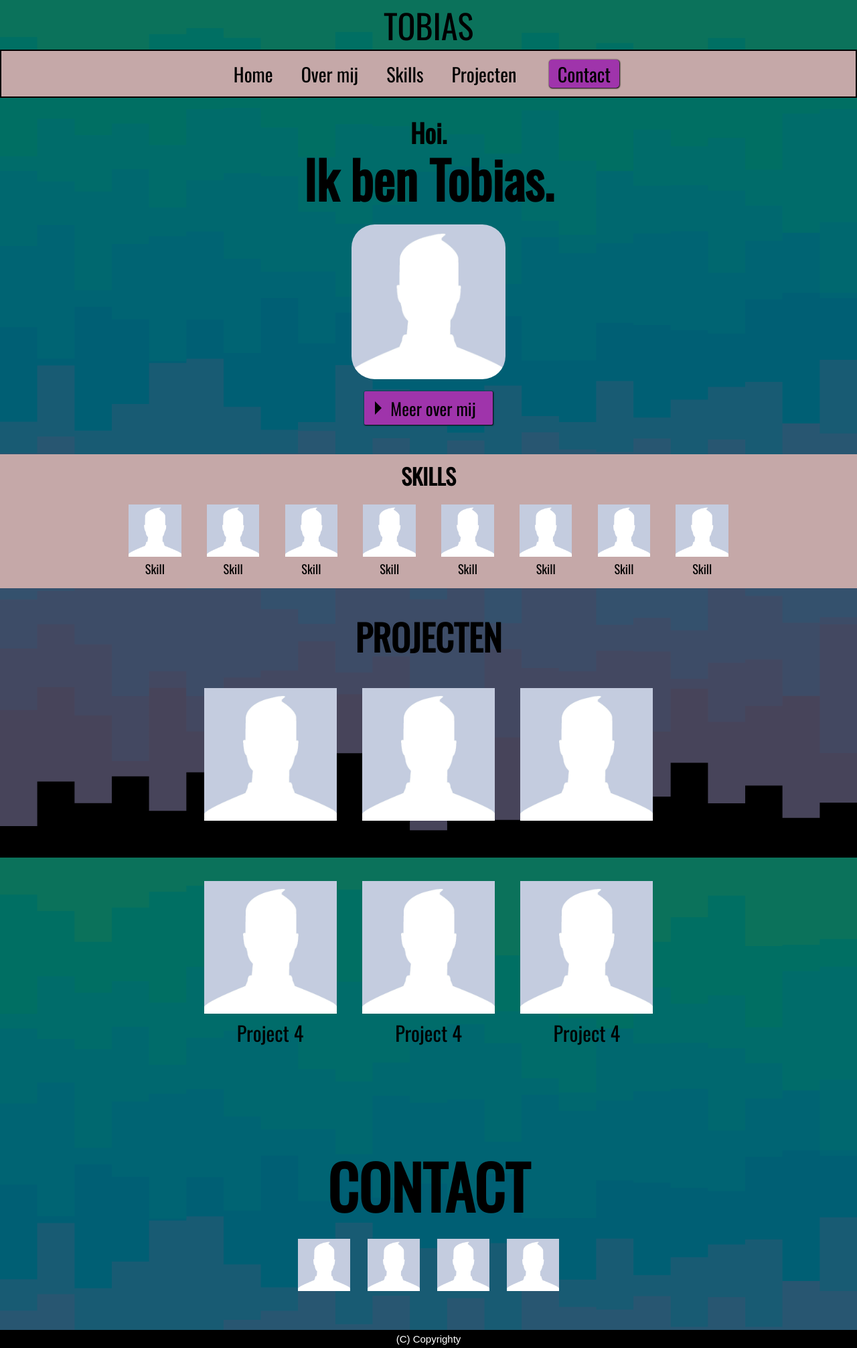
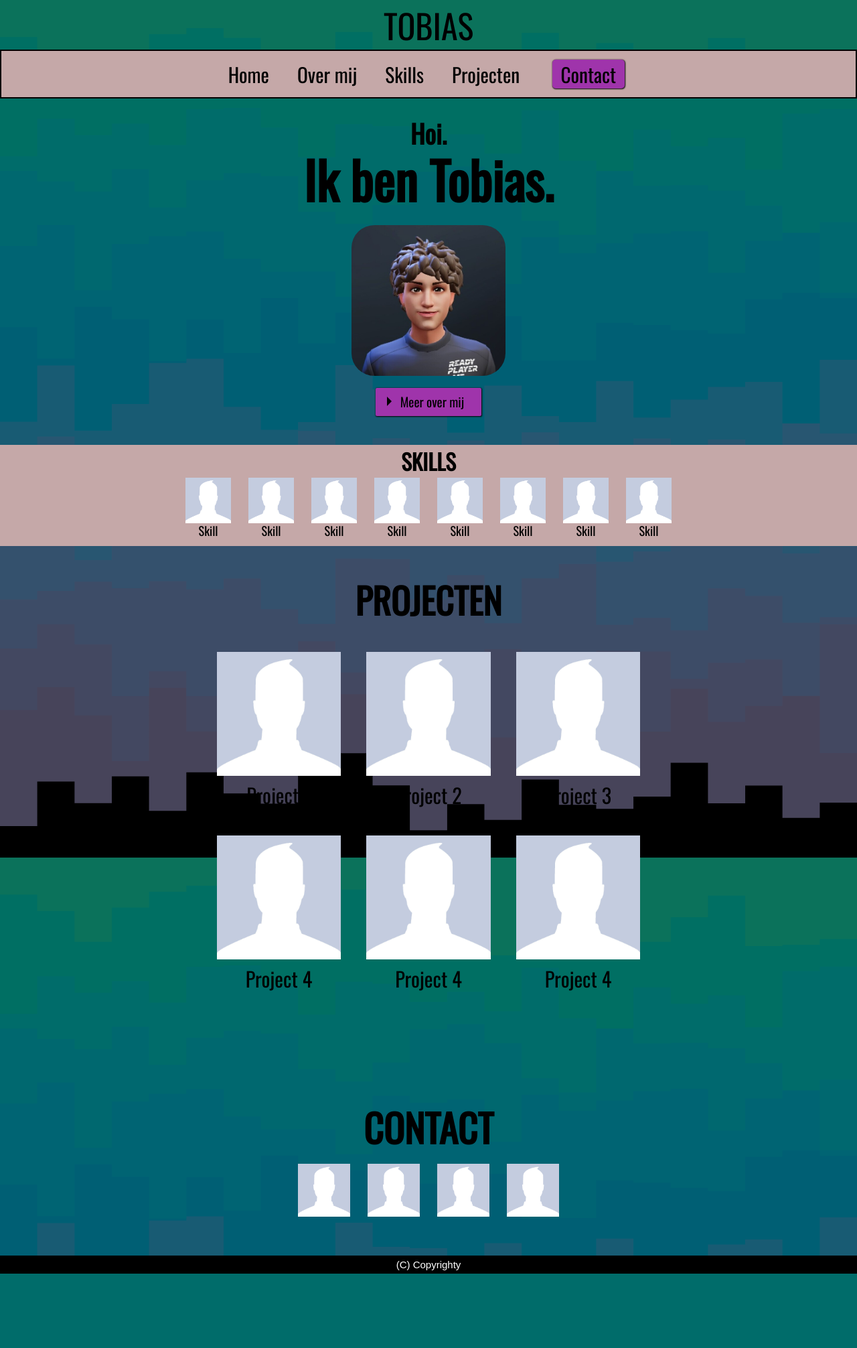
Before and after one commit to tobiasvdorp/react-portfoliowebsite, a PHP site: page / in a window 1280 px wide. Shown: the whole page at 67% size. After the commit the page ends 1901 px from the top, so only its background shows below. Run offline with PHP 8.4, Linux system fonts and the light colour scheme; some libraries are stand-ins or nearby versions.

Commit message:
Add files via upload

```diff
--- a/index.html
+++ b/index.html
@@ -58,7 +58,7 @@
       <h2 class="overmijtitel">Hoi.</h2>
       <h3>Ik ben Tobias.</h3>
       <figure class="fotovanmij">
-        <img id="foto-van-mij" src="images/lege-foto.jpeg" alt="Profielfoto" />
+        <img id="foto-van-mij" src="images/oie_nshSZrCmGLK4.jpg" alt="Profielfoto" />
       </figure>
 
       <input id="collapsible" class="toggle" type="checkbox" />
--- a/styles.css
+++ b/styles.css
@@ -156,11 +156,6 @@ input[type="checkbox"] {
 .lbl-toggle::before {
   content: " ";
   display: inline-block;
-  border-top: 0.8vw solid transparent;
-  border-bottom: 0.8vw solid transparent;
-  border-left: 0.8vw solid currentColor;
-  margin-right: 1vw;
-  margin-left: 0.3vw;
   transform: translateY(-2px);
   transition: transform 0.2s ease-out;
 }
@@ -178,19 +173,22 @@ input[type="checkbox"] {
 /* ---------SKILLS--------------- */
 section.skills {
   background: rgb(197, 168, 168);
+
 }
 
 .skillstitel,
 section.projecten h2,
 #contacttitel {
-  font-size: 4.5vw;
-  padding-top: 1vh; /* TITELS SKILLS, PROJECTEN, CONTACT */
+  font-size: 3.5vw;
   text-align: center;
   color: black;
   margin-block-end: 0;
   margin-block-start: 0;
+  margin-top: 3vh;
 }
-
+section.projecten h2 {
+  margin-top: 5vh;
+}
 .skill-logos {
   color: black;
   display: flex;
@@ -198,7 +196,6 @@ section.projecten h2,
   flex-wrap: wrap;
   justify-content: center;
   align-items: center;
-  padding-bottom: 10px;
 }
 
 .skill-logos img {
@@ -206,7 +203,7 @@ section.projecten h2,
 }
 
 .skill-logos figure {
-  margin: 1vw;
+  margin: 0.1vw 1vw 1vh 1vw;
 }
 
 figcaption {
@@ -253,7 +250,7 @@ section.projecten {
 /*--------------CONTACT-----------*/
 
 #contacttitel {
-  font-size: 7vw;
+  font-size: 4.5vw;
 }
 
 .social-logos figure {
@@ -337,7 +334,7 @@ footer {
   /*----NAVBAR----*/
   .navbar-item,
   button.contact {
-    font-size: 2.2vw;
+    font-size: calc(15px + 1.8vh);
     margin: 0.5vw;
     padding: 0 1vw;
   }
@@ -354,7 +351,7 @@ footer {
     font-size: 5vw;
   }
   .overmij h2 {
-    font-size: 4vw;
+    font-size: 3vw;
     padding-top: 3vh;
     line-height: 1;
   }
@@ -363,25 +360,35 @@ footer {
     width: 18vw;
   }
   .lbl-toggle {
-    font-size: 2vw;
+    font-size: 1.5vw;
+  }
+  .lbl-toggle::before {
+    border-top: 0.6vw solid transparent;
+    border-bottom: 0.6vw solid transparent;
+    border-left: 0.6vw solid currentColor;
+    margin-right: 1vw;
+    margin-left: 0.3vw;
   }
   .content-inner {
-    font-size: 2vw;
+    font-size: 1.5vw;
   }
 
   /*----SKILLS----*/
+  .skill-logos figure img {
+    width: calc(30px + 3vw);
+  }
   .skill-logos figcaption {
-    font-size: calc(16px + 0.8vw);
+    font-size: calc(8px + 1vw);
   }
   .skillstitel {
-    font-size: calc(20px + 2vw);
+    font-size: calc(20px + 1vw);
   }
   /*---PROJECTEN----*/
   section.projecten {
-    padding: 0 18vw;
+    padding: 0 20vw;
   }
   #project-platen figure img {
-    width: calc(150px + 12vw);
+    width: calc(70px + 9vw);
   }
   #project-platen figure {
     margin: 1.5vw;
@@ -411,23 +418,16 @@ footer {
     margin-top: 2vh;
   }
   /*----SKILLS----*/
-  .skill-logos figure img {
-    width: calc(40px + 3vw);
-    margin: 0.5vw;
-  }
+
   .skill-logos figcaption {
     font-size: calc(8px + 0.8vw);
     line-height: 0.7;
   }
-  .skillstitel {
-    font-size: calc(20px + 1vw);
+  section.skills {
+    padding-bottom: 1vh;
   }
 
   /*----PROJECTEN---*/
-
-  #project-platen figure img {
-    width: calc(70px + 10vw);
-  }
 
   #project-platen figure figcaption {
     font-size: calc(20px + 0.8vw);
@@ -471,6 +471,13 @@ footer {
   .lbl-toggle {
     font-size: 3vw;
   }
+  .lbl-toggle::before {
+    border-top: 0.8vw solid transparent;
+    border-bottom: 0.8vw solid transparent;
+    border-left: 0.8vw solid currentColor;
+    margin-right: 1vw;
+    margin-left: 0.3vw;
+  }
 
   .content-inner {
     font-size: 3vw;
@@ -478,7 +485,7 @@ footer {
   /*----SKILLS----*/
 
   .skill-logos figure img {
-    width: calc(40px + 6vw);
+    width: calc(40px + 3vw);
     margin: 0.5vw;
   }
   .skill-logos figcaption {
@@ -487,13 +494,16 @@ footer {
   .skillstitel {
     font-size: calc(10px + 3vw);
   }
+ .section.skills {
+  padding-bottom: 1vh;
+ }
   /*----PROJECTEN---*/
   section.projecten {
     padding: 0 2vw;
   }
 
   #project-platen figure img {
-    width: calc(120px + 15vw);
+    width: calc(100px + 15vw);
   }
 
   #project-platen figure {
@@ -531,7 +541,7 @@ footer {
     margin: 4px;
   }
   .skill-logos figure img {
-    width: calc(20px + 6vw);
+    font-size: calc(15px + 1.8vw);
     margin: 0.5vw;
   }
   .skill-logos figure figcaption {
```
